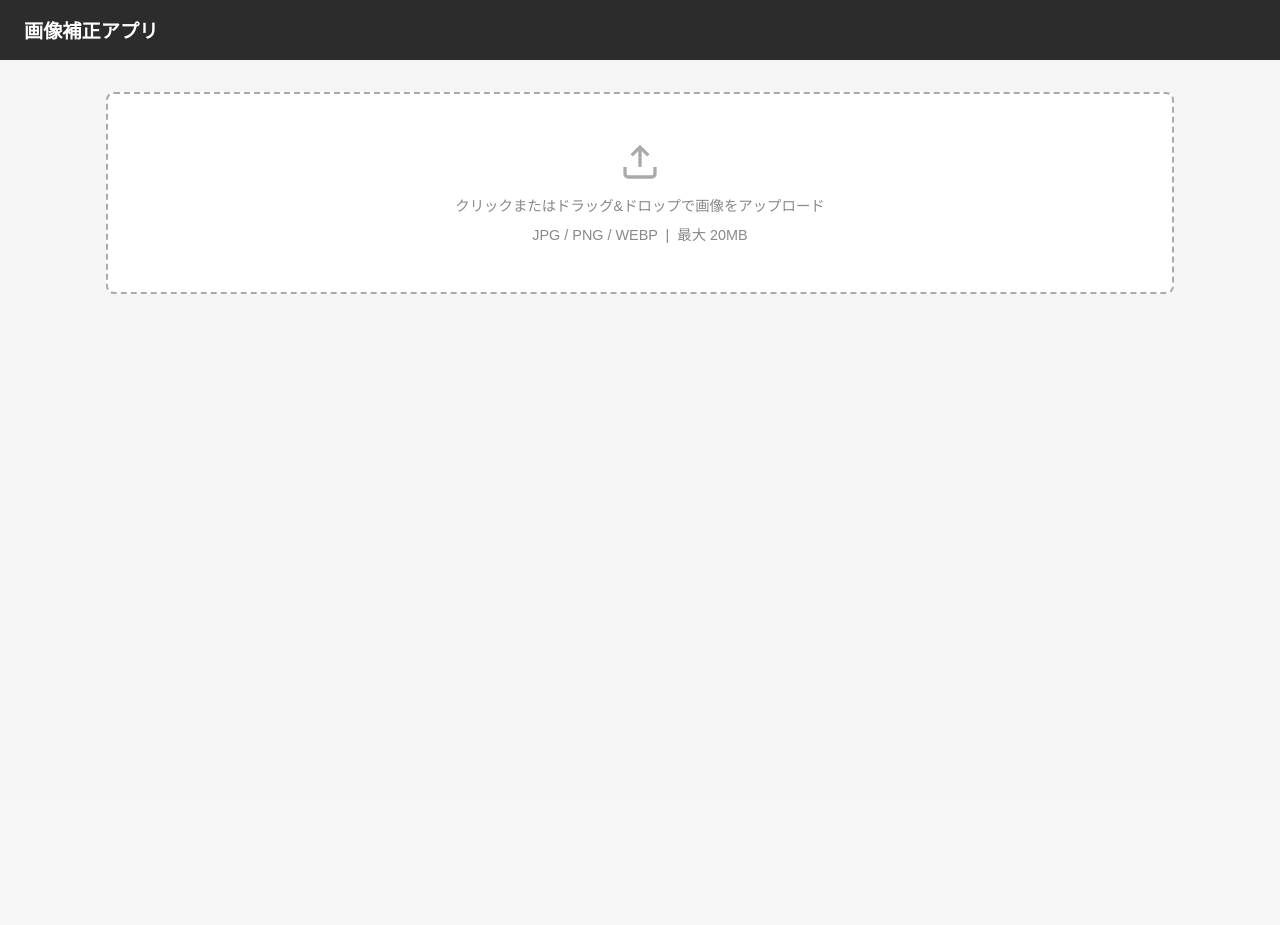
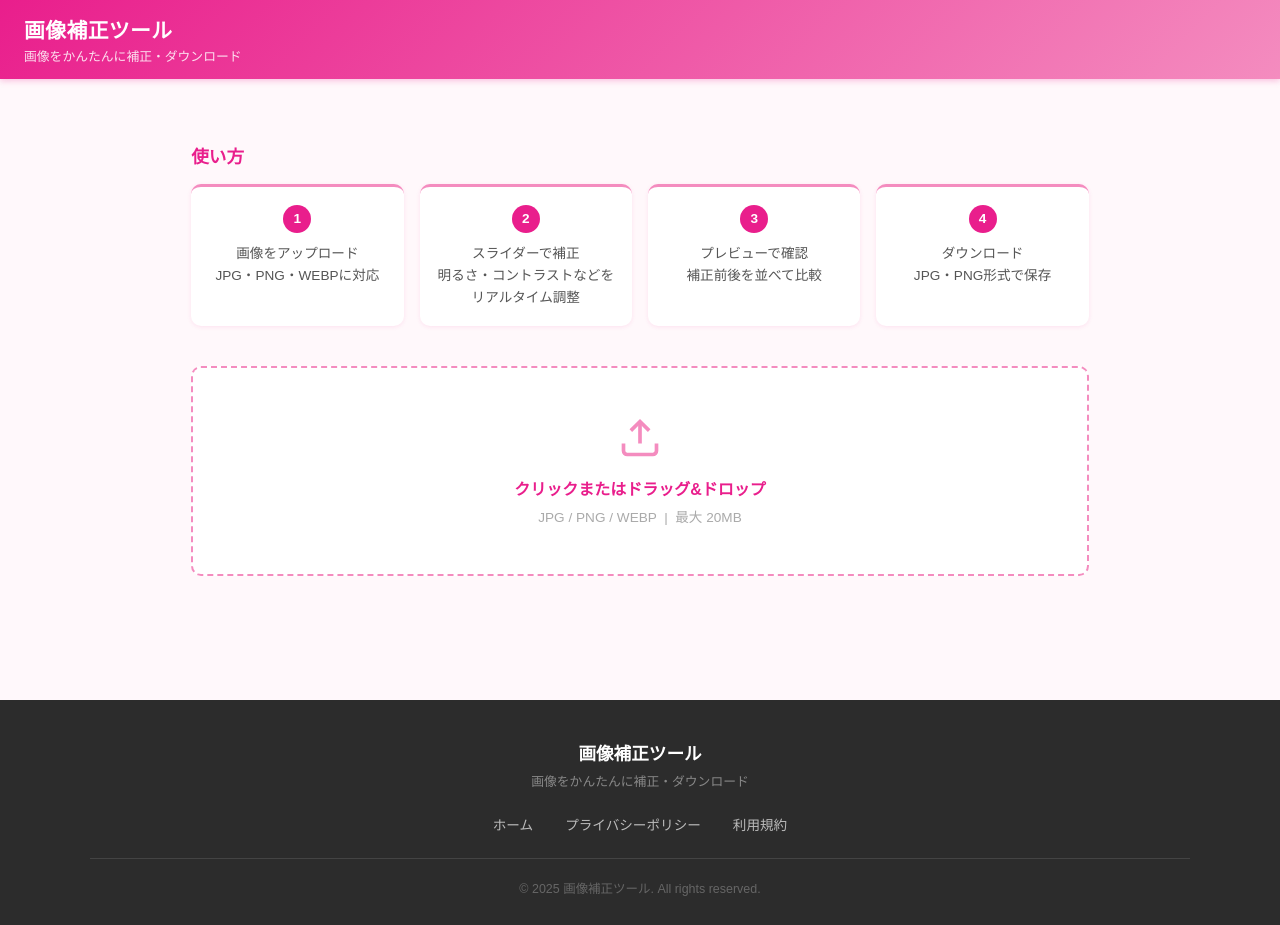
Before and after one commit to tatsu00157/image-enhancer, a Flask app: page / in a window 1280 px wide. Before the commit the page ends 294 px from the top, so only its background shows below. Run offline with Flask 3, Linux system fonts and the light colour scheme.

Commit message:
デザイン・ページ整備: ピンクテーマ・使い方・フッター・プライバシーポリシー・利用規約・比較スライダーバグ修正、CLAUDE.md最新化
Co-Authored-By: Claude Sonnet 4.6 <noreply@anthropic.com>

```diff
--- a/api/routes.py
+++ b/api/routes.py
@@ -157,6 +157,16 @@ def download():
     return send_file(download_path, as_attachment=True, download_name=f"enhanced.{fmt}")
 
 
+@api_bp.route("/privacy")
+def privacy():
+    return render_template("privacy.html")
+
+
+@api_bp.route("/terms")
+def terms():
+    return render_template("terms.html")
+
+
 @api_bp.route("/uploads/<filename>")
 def uploaded_file(filename):
     return send_from_directory(config.UPLOAD_FOLDER, filename)
--- /dev/null
+++ b/templates/base.html
@@ -0,0 +1,80 @@
+<!DOCTYPE html>
+<html lang="ja">
+<head>
+  <meta charset="UTF-8">
+  <meta name="viewport" content="width=device-width, initial-scale=1.0">
+  <title>{% block title %}画像補正ツール{% endblock %}</title>
+  <style>
+    * { box-sizing: border-box; margin: 0; padding: 0; }
+    body { font-family: sans-serif; background: #fff8fb; color: #333; display: flex; flex-direction: column; min-height: 100vh; }
+
+    /* ヘッダー */
+    header {
+      background: linear-gradient(135deg, #e91e8c, #f48cbf);
+      color: #fff;
+      padding: 14px 24px;
+      display: flex;
+      align-items: center;
+      gap: 10px;
+      box-shadow: 0 2px 6px rgba(233,30,140,0.25);
+    }
+    header .logo { font-size: 1.3rem; font-weight: bold; letter-spacing: 0.02em; }
+    header .tagline { font-size: 0.8rem; opacity: 0.85; margin-top: 2px; }
+    header a { color: #fff; text-decoration: none; }
+
+    main { flex: 1; }
+
+    /* フッター */
+    footer {
+      background: #2c2c2c;
+      color: #ccc;
+      padding: 40px 24px 28px;
+      margin-top: 60px;
+      font-size: 0.85rem;
+      text-align: center;
+    }
+    .footer-inner { max-width: 1100px; margin: 0 auto; }
+    .footer-logo { color: #fff; font-size: 1.1rem; font-weight: bold; margin-bottom: 6px; }
+    .footer-tagline { color: #888; font-size: 0.8rem; margin-bottom: 24px; }
+    .footer-links { display: flex; justify-content: center; gap: 32px; flex-wrap: wrap; margin-bottom: 24px; }
+    .footer-links a { color: #bbb; text-decoration: none; font-size: 0.85rem; }
+    .footer-links a:hover { color: #f48cbf; }
+    .footer-divider { border: none; border-top: 1px solid #444; margin-bottom: 20px; }
+    .footer-copy { color: #666; font-size: 0.78rem; }
+
+    /* 共通コンテンツ */
+    .page-content { max-width: 800px; margin: 48px auto; padding: 0 16px; }
+    .page-content h1 { font-size: 1.4rem; color: #e91e8c; margin-bottom: 24px; }
+    .page-content h2 { font-size: 1rem; margin: 28px 0 8px; color: #444; }
+    .page-content p { line-height: 1.8; color: #555; margin-bottom: 8px; }
+    .page-content ul { padding-left: 20px; color: #555; line-height: 1.9; }
+  </style>
+  {% block head %}{% endblock %}
+</head>
+<body>
+  <header>
+    <div>
+      <a href="/"><div class="logo">画像補正ツール</div></a>
+      <div class="tagline">画像をかんたんに補正・ダウンロード</div>
+    </div>
+  </header>
+
+  <main>
+    {% block content %}{% endblock %}
+  </main>
+
+  <footer>
+    <div class="footer-inner">
+      <div class="footer-logo">画像補正ツール</div>
+      <div class="footer-tagline">画像をかんたんに補正・ダウンロード</div>
+      <div class="footer-links">
+        <a href="/">ホーム</a>
+        <a href="/privacy">プライバシーポリシー</a>
+        <a href="/terms">利用規約</a>
+      </div>
+      <hr class="footer-divider">
+      <div class="footer-copy">© 2025 画像補正ツール. All rights reserved.</div>
+    </div>
+  </footer>
+</body>
+</html>
--- a/templates/index.html
+++ b/templates/index.html
@@ -1,28 +1,51 @@
-<!DOCTYPE html>
-<html lang="ja">
-<head>
-  <meta charset="UTF-8">
-  <meta name="viewport" content="width=device-width, initial-scale=1.0">
-  <title>画像補正アプリ</title>
+{% extends "base.html" %}
+{% block title %}画像補正ツール — 画像をかんたん補正{% endblock %}
+
+{% block head %}
 <style>
-    * { box-sizing: border-box; margin: 0; padding: 0; }
-    body { font-family: sans-serif; background: #f5f5f5; color: #333; }
-    header { background: #2c2c2c; color: #fff; padding: 16px 24px; }
-    header h1 { font-size: 1.2rem; }
   main { max-width: 1100px; margin: 32px auto; padding: 0 16px; }
+
+  /* 使い方 */
+  #how-to-use { margin-bottom: 40px; }
+  #how-to-use h2 { font-size: 1.1rem; color: #e91e8c; margin-bottom: 16px; }
+  .steps { display: flex; gap: 16px; flex-wrap: wrap; }
+  .step {
+    flex: 1;
+    min-width: 160px;
+    background: #fff;
+    border-radius: 10px;
+    padding: 18px 16px;
+    text-align: center;
+    box-shadow: 0 1px 4px rgba(233,30,140,0.1);
+    border-top: 3px solid #f48cbf;
+  }
+  .step .num {
+    display: inline-block;
+    background: #e91e8c;
+    color: #fff;
+    width: 28px; height: 28px;
+    border-radius: 50%;
+    line-height: 28px;
+    font-size: 0.85rem;
+    font-weight: bold;
+    margin-bottom: 10px;
+  }
+  .step p { font-size: 0.85rem; color: #555; line-height: 1.6; }
 
   /* アップロードゾーン */
   #drop-zone {
-      border: 2px dashed #aaa;
-      border-radius: 8px;
+    border: 2px dashed #f48cbf;
+    border-radius: 10px;
     background: #fff;
     padding: 48px 20px;
     text-align: center;
     cursor: pointer;
-      transition: border-color 0.2s;
+    transition: border-color 0.2s, background 0.2s;
   }
-    #drop-zone.dragover { border-color: #4a90e2; background: #eef4ff; }
-    #drop-zone p { color: #888; margin-top: 8px; font-size: 0.9rem; }
+  #drop-zone:hover, #drop-zone.dragover { border-color: #e91e8c; background: #fff0f8; }
+  #drop-zone svg { color: #f48cbf; }
+  #drop-zone .upload-title { font-size: 1rem; color: #e91e8c; margin-top: 12px; font-weight: bold; }
+  #drop-zone p { color: #aaa; margin-top: 6px; font-size: 0.85rem; }
   #file-input { display: none; }
   #error-msg { color: #c0392b; margin-top: 10px; font-size: 0.9rem; }
 
@@ -159,33 +193,56 @@
   #compare-handle::after {
     content: "◀ ▶";
     position: absolute;
-      background: #fff;
+    background: #e91e8c;
+    color: #fff;
     border-radius: 50px;
     padding: 4px 8px;
     font-size: 0.7rem;
-      color: #555;
     white-space: nowrap;
     box-shadow: 0 1px 4px rgba(0,0,0,0.2);
   }
-    /* 比較スライダー内のローディング */
-    #compare-view .loading-overlay { border-radius: 8px; }
 </style>
-</head>
-<body>
-  <header><h1>画像補正アプリ</h1></header>
+{% endblock %}
+
+{% block content %}
 <main>
+  <!-- 使い方 -->
+  <section id="how-to-use">
+    <h2>使い方</h2>
+    <div class="steps">
+      <div class="step">
+        <div class="num">1</div>
+        <p>画像をアップロード<br>JPG・PNG・WEBPに対応</p>
+      </div>
+      <div class="step">
+        <div class="num">2</div>
+        <p>スライダーで補正<br>明るさ・コントラストなどをリアルタイム調整</p>
+      </div>
+      <div class="step">
+        <div class="num">3</div>
+        <p>プレビューで確認<br>補正前後を並べて比較</p>
+      </div>
+      <div class="step">
+        <div class="num">4</div>
+        <p>ダウンロード<br>JPG・PNG形式で保存</p>
+      </div>
+    </div>
+  </section>
+
+  <!-- アップロード -->
   <div id="drop-zone">
-      <svg width="40" height="40" fill="none" stroke="#aaa" stroke-width="2" viewBox="0 0 24 24">
+    <svg width="44" height="44" fill="none" stroke="#f48cbf" stroke-width="2" viewBox="0 0 24 24">
       <path d="M21 15v4a2 2 0 0 1-2 2H5a2 2 0 0 1-2-2v-4"/>
       <polyline points="17 8 12 3 7 8"/>
       <line x1="12" y1="3" x2="12" y2="15"/>
     </svg>
-      <p>クリックまたはドラッグ&ドロップで画像をアップロード</p>
+    <div class="upload-title">クリックまたはドラッグ&ドロップ</div>
     <p>JPG / PNG / WEBP &nbsp;|&nbsp; 最大 20MB</p>
     <input type="file" id="file-input" accept=".jpg,.jpeg,.png,.webp">
   </div>
   <div id="error-msg"></div>
 
+  <!-- 補正エリア -->
   <div id="editor">
     <div id="controls">
       <h2>補正設定</h2>
@@ -312,7 +366,17 @@
     debounceTimer = setTimeout(() => { if (currentFilename) applyPreview(); }, 300);
   }
 
-    // 表示切り替え
+  function initCompare() {
+    requestAnimationFrame(() => {
+      const rect = compareContainer.getBoundingClientRect();
+      if (rect.width > 0) {
+        compareBefore.style.width = `${rect.width}px`;
+        compareWrapper.style.width = "50%";
+        compareHandle.style.left = "50%";
+      }
+    });
+  }
+
   document.querySelectorAll(".view-btn").forEach(btn => {
     btn.addEventListener("click", () => {
       document.querySelectorAll(".view-btn").forEach(b => b.classList.remove("active"));
@@ -403,74 +456,50 @@
       noise_reduction: parseInt(document.getElementById("noise_reduction").value),
       shadow_correction: parseInt(document.getElementById("shadow_correction").value),
       white_balance: document.getElementById("white-balance").value,
-        rotation: rotation,
-        flip_h: flipH,
-        flip_v: flipV,
+      rotation: rotation, flip_h: flipH, flip_v: flipV,
     };
-
-      const res = await fetch("/api/preview", {
-        method: "POST",
-        headers: { "Content-Type": "application/json" },
-        body: JSON.stringify(currentParams),
-      });
+    const res = await fetch("/api/preview", { method: "POST", headers: { "Content-Type": "application/json" }, body: JSON.stringify(currentParams) });
     const data = await res.json();
-
     if (res.ok) {
       const src = `/uploads/${data.preview_filename}?t=${Date.now()}`;
       previewImg.src = src;
       compareAfter.src = src;
     }
-
     setLoading(false);
   }
 
-    // ダウンロード
   downloadBtn.addEventListener("click", async () => {
     if (!currentFilename || !currentParams) return;
     downloadBtn.disabled = true;
     downloadBtn.textContent = "処理中...";
-
     const format = document.getElementById("output-format").value;
-      const res = await fetch("/api/download", {
-        method: "POST",
-        headers: { "Content-Type": "application/json" },
-        body: JSON.stringify({ ...currentParams, format }),
-      });
-
+    const res = await fetch("/api/download", { method: "POST", headers: { "Content-Type": "application/json" }, body: JSON.stringify({ ...currentParams, format }) });
     if (res.ok) {
       const blob = await res.blob();
       const url = URL.createObjectURL(blob);
       const a = document.createElement("a");
-        a.href = url;
-        a.download = `enhanced.${format}`;
-        a.click();
+      a.href = url; a.download = `enhanced.${format}`; a.click();
       URL.revokeObjectURL(url);
     }
-
     downloadBtn.disabled = false;
     downloadBtn.textContent = "ダウンロード";
   });
 
-    // 比較スライダーのドラッグ操作
+  // 比較スライダー
   let isDragging = false;
-
   function updateSlider(x) {
     const rect = compareContainer.getBoundingClientRect();
     const pct = Math.min(Math.max((x - rect.left) / rect.width, 0), 1);
     const pctStr = `${pct * 100}%`;
     compareWrapper.style.width = pctStr;
     compareHandle.style.left = pctStr;
-      // before画像の幅をコンテナ幅に合わせて固定
     compareBefore.style.width = `${rect.width}px`;
   }
-
   compareContainer.addEventListener("mousedown", (e) => { isDragging = true; updateSlider(e.clientX); });
   window.addEventListener("mousemove", (e) => { if (isDragging) updateSlider(e.clientX); });
   window.addEventListener("mouseup", () => { isDragging = false; });
-
   compareContainer.addEventListener("touchstart", (e) => { isDragging = true; updateSlider(e.touches[0].clientX); });
   window.addEventListener("touchmove", (e) => { if (isDragging) updateSlider(e.touches[0].clientX); });
   window.addEventListener("touchend", () => { isDragging = false; });
 </script>
-</body>
-</html>
+{% endblock %}
```
Also changed, not shown: other parts of templates/index.html (+52 -55 lines), CLAUDE.md (+46 -26 lines), templates/privacy.html (added, +46 -0 lines), templates/terms.html (added, +51 -0 lines). Lines whose indentation alone changed are shown as unchanged.
